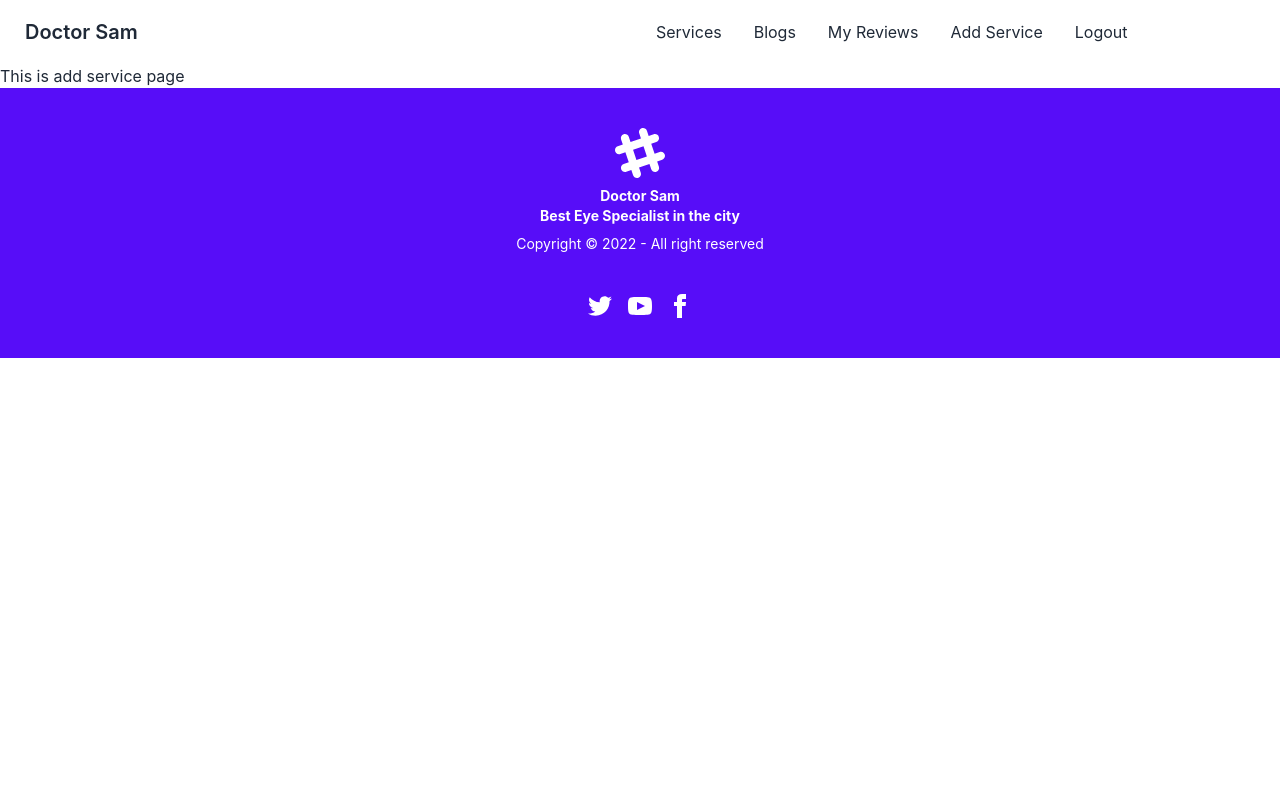
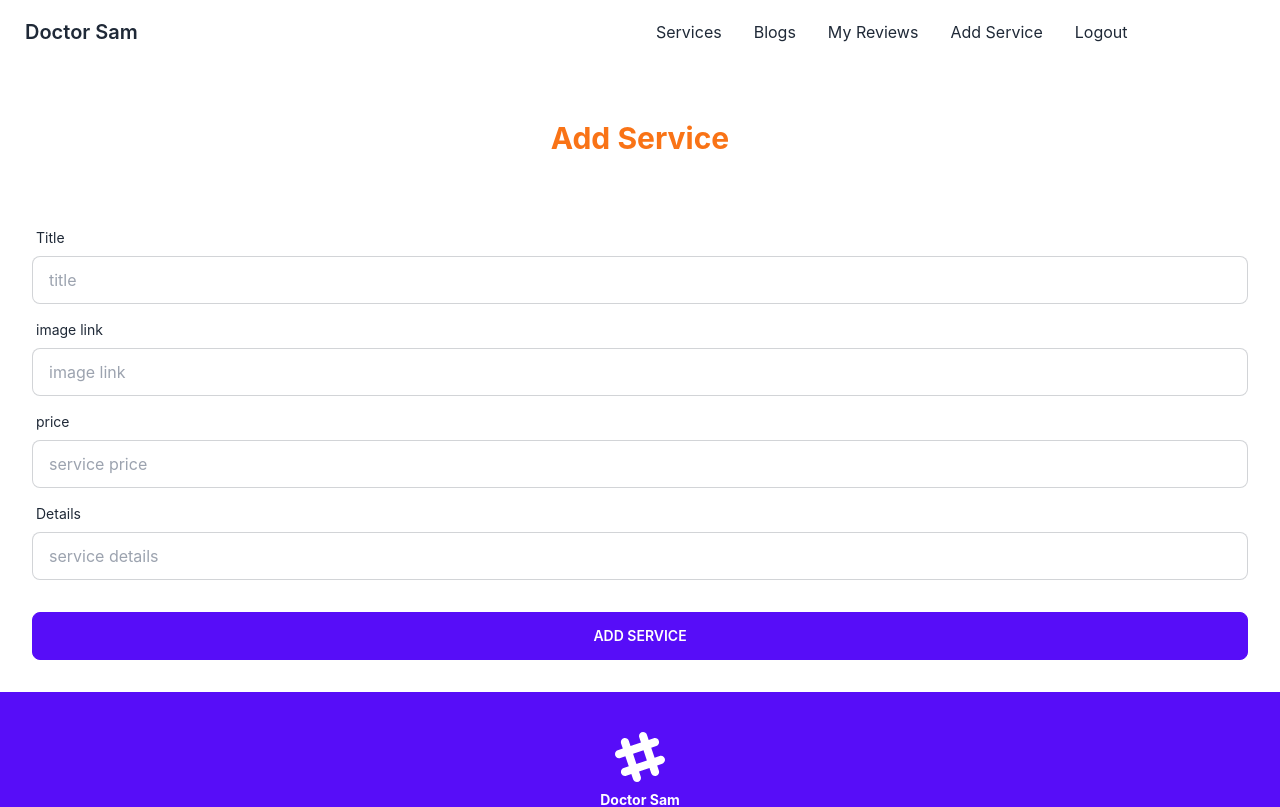
Before and after one commit to Shahinul-Islam/doctor-sam-MERN-project, a React (Create React App) app: page /add-service in a window 1280 px wide. Shown: the top 807 px of the page. Built offline with nearby package versions, Linux system fonts and the light colour scheme; no server answers; sample sign-in values are in the browser's storage.

Commit message:
ad service form ready

```diff
--- a/src/components/AddService.js
+++ b/src/components/AddService.js
@@ -1,9 +1,67 @@
 import React from "react";
+import { Link } from "react-router-dom";
 
 const AddService = () => {
   return (
     <div>
-      <h2>This is add service page</h2>
+      <p className="text-center text-3xl text-orange-500 font-bold pt-6 my-8">
+        Add Service
+      </p>
+      <form className="card-body">
+        <div className="form-control">
+          <label className="label">
+            <span className="label-text">Title</span>
+          </label>
+          <input
+            type="text"
+            placeholder="title"
+            className="input input-bordered"
+            name="title"
+            required
+          />
+        </div>
+        <div className="form-control">
+          <label className="label">
+            <span className="label-text">image link</span>
+          </label>
+          <input
+            type="text"
+            placeholder="image link"
+            className="input input-bordered"
+            name="imageUrl"
+            required
+          />
+        </div>
+        <div className="form-control">
+          <label className="label">
+            <span className="label-text">price</span>
+          </label>
+          <input
+            type="text"
+            placeholder="service price"
+            className="input input-bordered"
+            name="price"
+            required
+          />
+        </div>
+        <div className="form-control">
+          <label className="label">
+            <span className="label-text">Details</span>
+          </label>
+          <input
+            type="text"
+            placeholder="service details"
+            className="input input-bordered"
+            name="details"
+            required
+          />
+        </div>
+        <div className="form-control mt-6">
+          <button type="submit" className="btn btn-primary">
+            Add Service
+          </button>
+        </div>
+      </form>
     </div>
   );
 };
```
